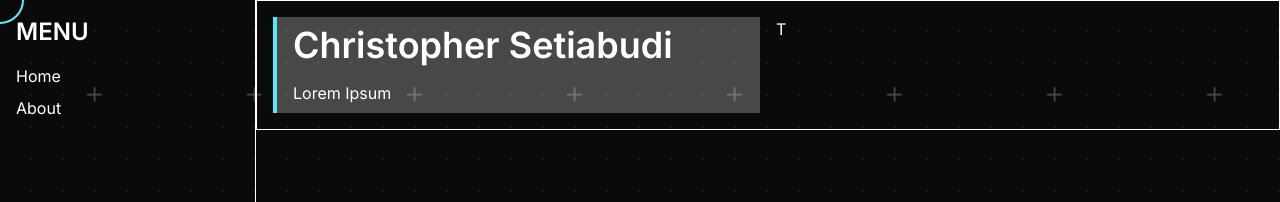
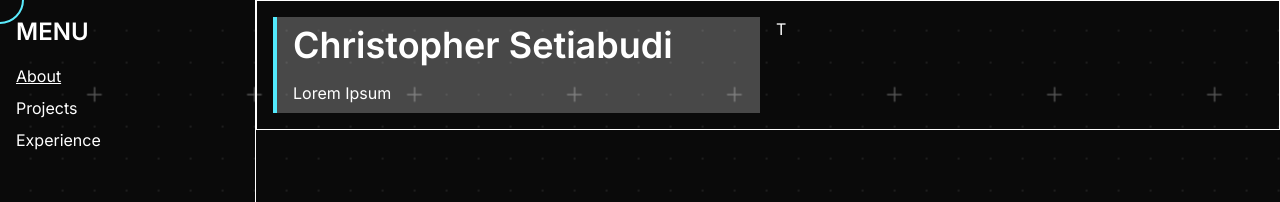
Before and after one commit to Christophers27/website, a Next.js app: page / in a window 1280 px wide. Shown: the top 202 px of the page. Built offline with nearby package versions, Linux system fonts and the light colour scheme.

Commit message:
feat: add section provider

```diff
--- a/app/layout.tsx
+++ b/app/layout.tsx
@@ -1,6 +1,7 @@
 import type { Metadata } from "next";
 import { Inter } from "next/font/google";
 import "./globals.css";
+import { SectionContextProvider } from "@/context/sectionContext";
 
 const inter = Inter({
   subsets: ["latin"],
@@ -20,8 +21,8 @@ export default function RootLayout({
   return (
     <html lang="en">
       <body className={`${inter.className} antialiased`}>
-
-        {children}</body>
+        <SectionContextProvider>{children}</SectionContextProvider>
+      </body>
     </html>
   );
 }
--- a/components/about.tsx
+++ b/components/about.tsx
@@ -1,7 +1,14 @@
+import { useSectionInView } from "@/hooks/useSectionInView";
 import React from "react";
 
 export default function About() {
-  return <section className="p-4 grid md:grid-cols-2 gap-4 border border-white">
+  const { ref } = useSectionInView("about");
+
+  return (
+    <section
+      className="p-4 grid md:grid-cols-2 gap-4 border border-white"
+      ref={ref}
+    >
       <div className="flex flex-row bg-white/25">
         <div className="w-1 h-full bg-cyan-300 mr-4" />
         <div className="flex flex-col py-2">
@@ -10,5 +17,6 @@ export default function About() {
         </div>
       </div>
       <div>T</div>
-  </section>;
+    </section>
+  );
 }
--- a/components/sidebar.tsx
+++ b/components/sidebar.tsx
@@ -1,9 +1,11 @@
 "use client";
 
+import { useSectionContext } from "@/context/sectionContext";
 import React, { useState } from "react";
 
 export default function Sidebar() {
   const [isOpen, setIsOpen] = useState(false);
+  const { activeSection } = useSectionContext();
 
   return (
     <div
@@ -18,8 +20,9 @@ export default function Sidebar() {
           <div className="space-y-4">
             <div className="text-2xl font-semibold">MENU</div>
             <nav className="flex flex-col space-y-2">
-              <a className="hover:underline">Home</a>
-              <a className="hover:underline">About</a>
+              <a className={`${activeSection === "about" ? "underline" : ""}`}>About</a>
+              <a className={`${activeSection === "projects" ? "underline" : ""}`}>Projects</a>
+              <a className={`${activeSection === "experience" ? "underline" : ""}`}>Experience</a>
             </nav>
           </div>
         ) : (
--- /dev/null
+++ b/context/sectionContext.tsx
@@ -0,0 +1,42 @@
+"use client";
+
+import { createContext, ReactNode, useContext, useState } from "react";
+
+export type Section = "about" | "projects" | "experience";
+
+type SectionContextType = {
+  activeSection: Section;
+  setActiveSection: (section: Section) => void;
+  timeOfLastClick: number;
+  setTimeOfLastClick: (time: number) => void;
+};
+
+const SectionContext = createContext<SectionContextType | undefined>(undefined);
+
+export function SectionContextProvider({ children }: { children: ReactNode }) {
+  const [activeSection, setActiveSection] = useState<Section>("about");
+  const [timeOfLastClick, setTimeOfLastClick] = useState<number>(0);
+
+  return (
+    <SectionContext.Provider
+      value={{
+        activeSection,
+        setActiveSection,
+        timeOfLastClick,
+        setTimeOfLastClick,
+      }}
+    >
+      {children}
+    </SectionContext.Provider>
+  );
+}
+
+export function useSectionContext() {
+  const context = useContext(SectionContext);
+  if (!context) {
+    throw new Error(
+      "useSectionContext must be used within a SectionContextProvider"
+    );
+  }
+  return context;
+}
--- /dev/null
+++ b/hooks/useSectionInView.tsx
@@ -0,0 +1,17 @@
+"use client";
+
+import { Section, useSectionContext } from "@/context/sectionContext";
+import { useEffect } from "react";
+import { useInView } from "react-intersection-observer";
+
+export function useSectionInView(section: Section, threshold = 0.75) {
+  const { setActiveSection, timeOfLastClick } = useSectionContext();
+  const [ref, inView] = useInView({ threshold });
+
+  useEffect(() => {
+    if (inView && Date.now() - timeOfLastClick > 1000)
+      setActiveSection(section);
+  }, [inView, setActiveSection, timeOfLastClick, section]);
+
+  return { ref };
+}
--- a/package.json
+++ b/package.json
@@ -12,7 +12,8 @@
     "motion": "^12.23.22",
     "next": "15.5.4",
     "react": "19.1.0",
-    "react-dom": "19.1.0"
+    "react-dom": "19.1.0",
+    "react-intersection-observer": "^9.16.0"
   },
   "devDependencies": {
     "@eslint/eslintrc": "^3",
```
Also changed, not shown: 1 other file (tests, documents, lock files or other folders). Lines whose indentation alone changed are shown as unchanged.
